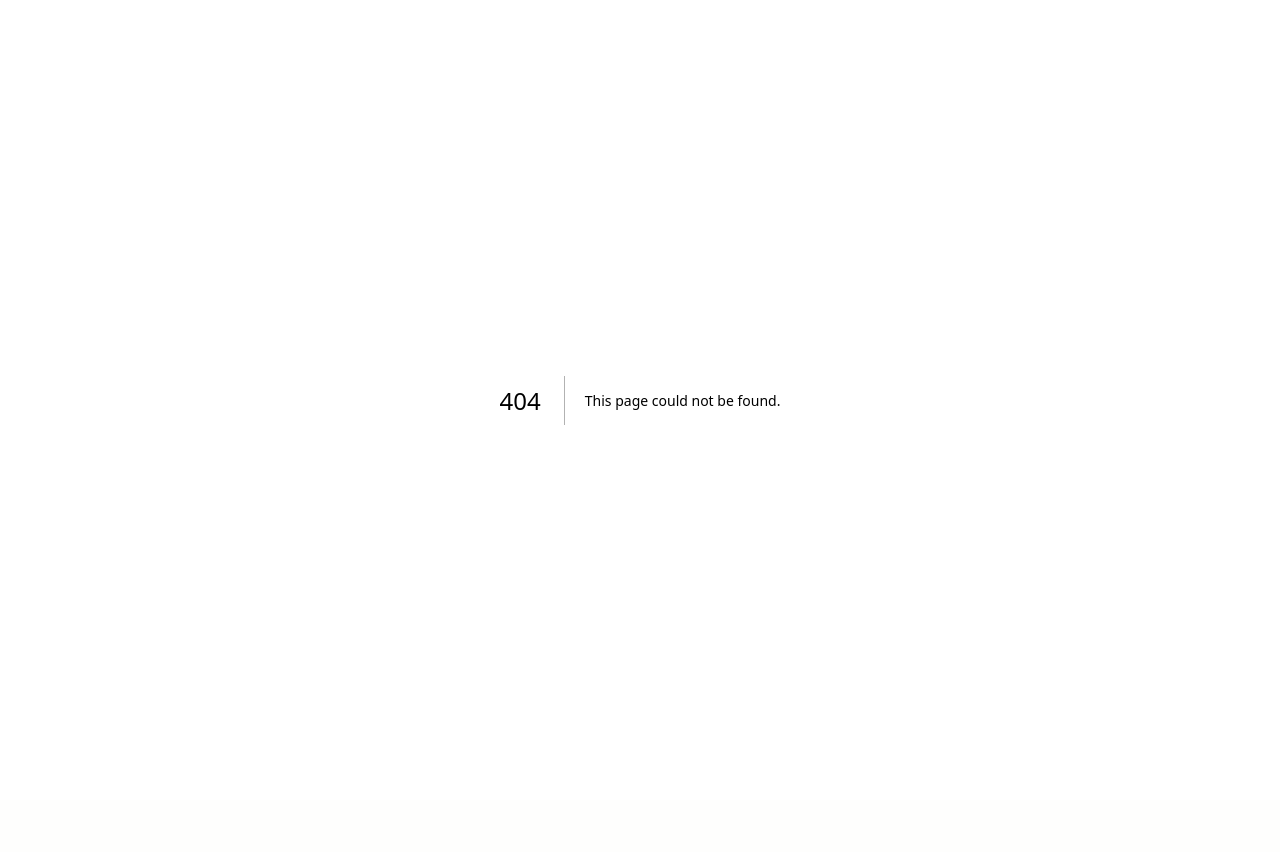
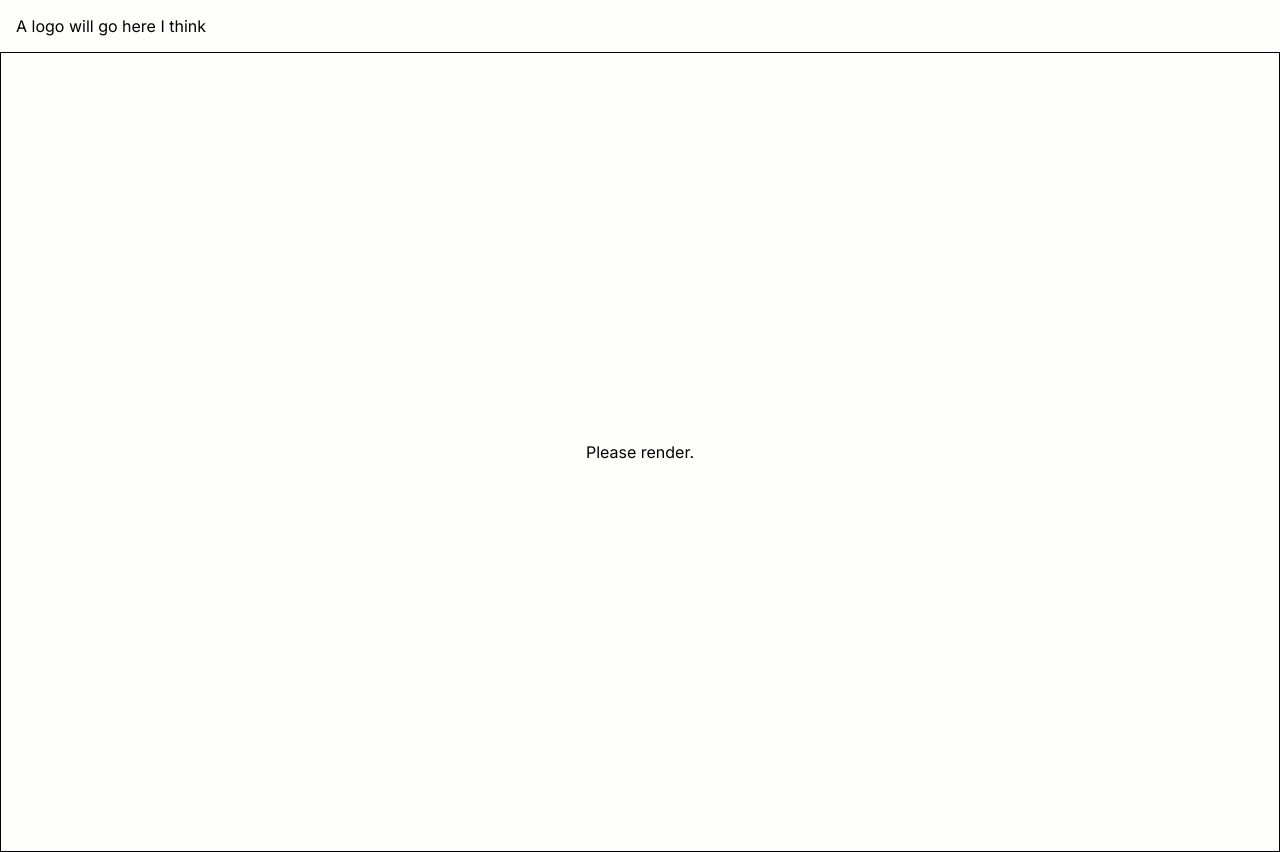
Before and after one commit to EloraHob/naynayiskoot-projects, a Next.js app in the folder main-site/: page /nay-of-the-day in a window 1280 px wide. Before the commit this address had no page. Before the commit the page ends 800 px from the top, so only its background shows below. Built offline with nearby package versions, Linux system fonts and the light colour scheme.

Commit message:
rm extra files & upload new logo img

```diff
--- /dev/null
+++ b/main-site/src/app/nay-of-the-day/page.js
@@ -0,0 +1,14 @@
+import styles from "./page.module.css";
+
+export default function Page() {
+    return (
+        <div className={styles.container}>
+            <header className={styles.header}>
+                A logo will go here I think
+            </header>
+            <main className={styles.main}>
+                Please render.
+            </main>
+        </div>
+    );
+}
--- /dev/null
+++ b/main-site/src/app/nay-of-the-day/page.module.css
@@ -0,0 +1,12 @@
+.header {
+    padding: 1em;
+}
+
+.main {
+    display: flex;
+    align-items: center;
+    justify-content: center;
+    border: 1px solid black;
+    height: 100vh;
+    width: auto;
+}
```
Also changed, not shown: main-site/src/app/page.js (+6 -5 lines), main-site/src/app/pic-of-the-day/page.js (deleted, +0 -15 lines), main-site/public/NNIK-logoBLUE.svg (added), main-site/src/app/nay-of-the-day/notes.md (renamed from main-site/src/app/pic-of-the-day/notes.md), main-site/src/app/pic-of-the-day/fetchImageData.js (deleted), main-site/src/app/pic-of-the-day/page.module.css (added).
